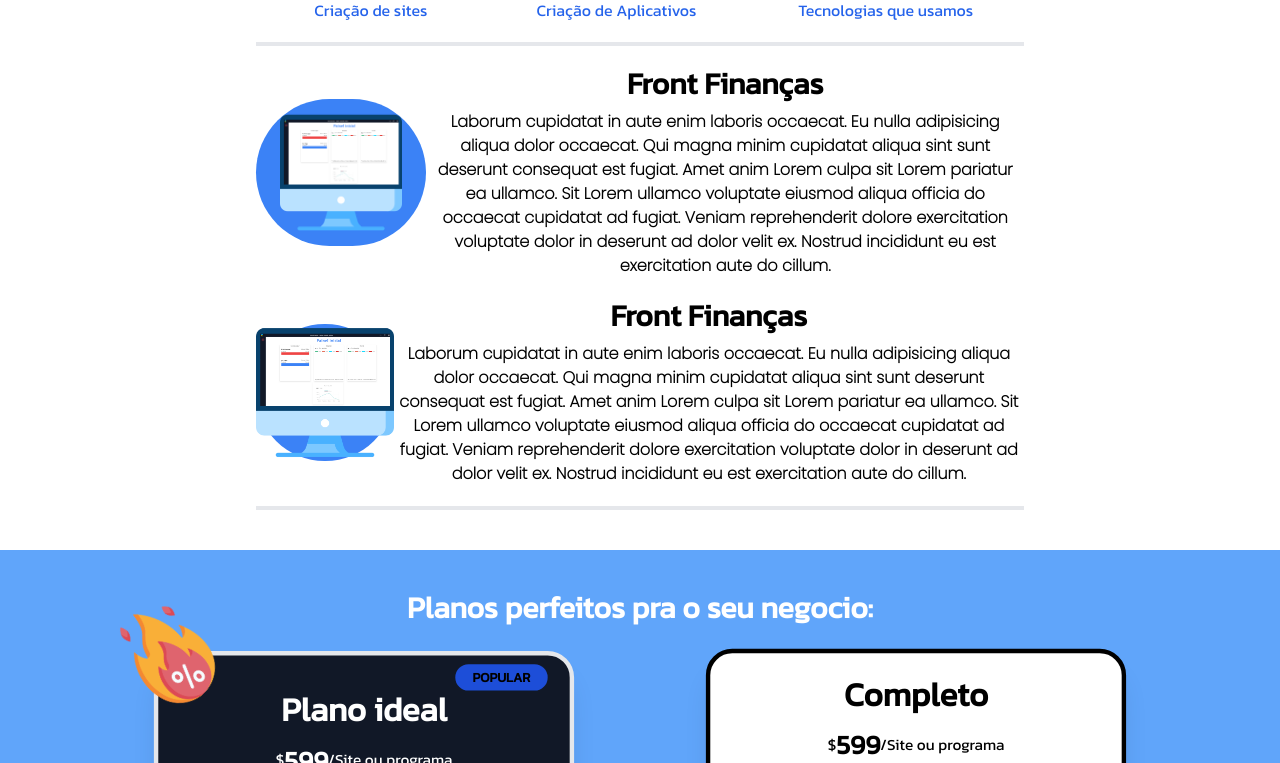
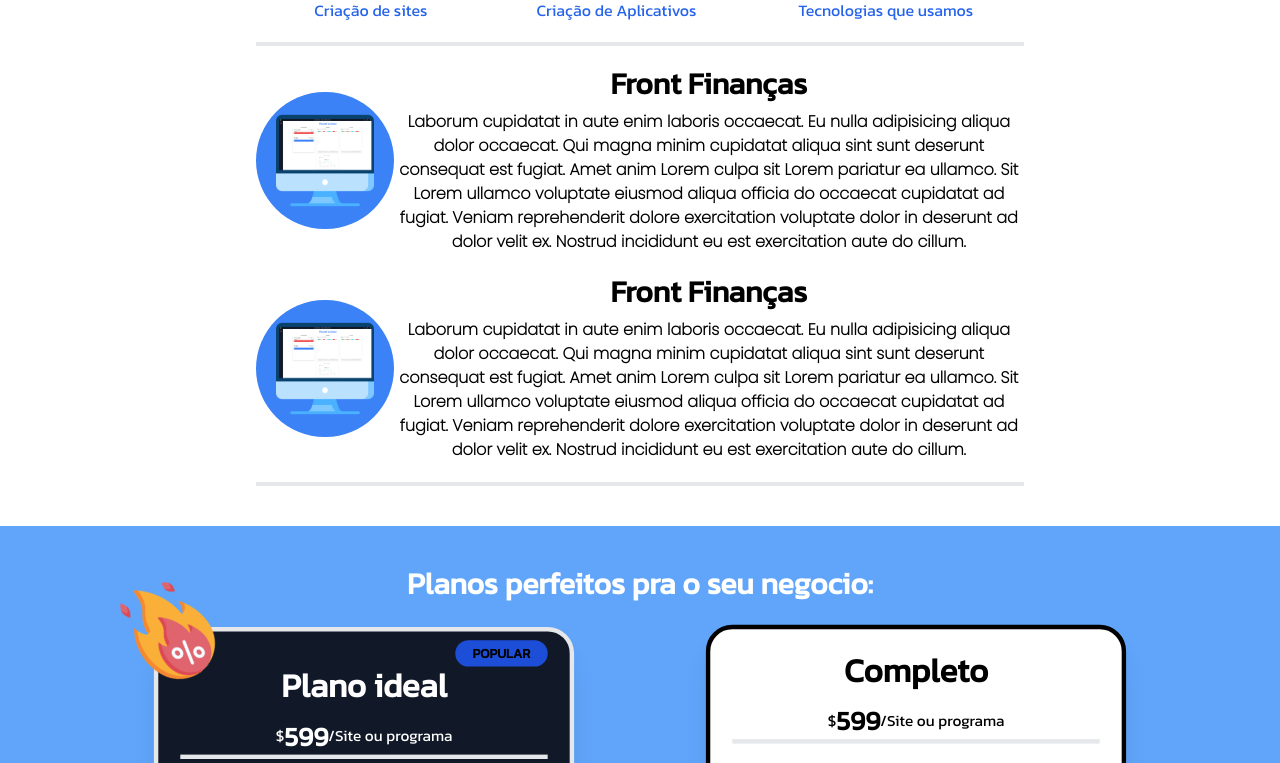
Before and after one commit to emanoel3578/portfolio-website, a Vue app: page / in a window 1280 px wide. Shown: the part 1737-2500 px from the top of the page. Built offline with nearby package versions, Linux system fonts and the light colour scheme.

Commit message:
adicionando animacao no sobrenos

```diff
--- a/src/components/Projetos.vue
+++ b/src/components/Projetos.vue
@@ -24,8 +24,8 @@
         <transition name="fade">
             <div v-show="sites" class="">
                 <div class="flex w-3/5 mx-auto my-0 items-center mb-5">
-                    <div class="flex rounded-full py-3 px-6 bg-blue-500 w-full">
-                        <img class="" src="img/computer.png">
+                    <div class="flex rounded-full bg-blue-500 w-full">
+                        <img class="p-5" src="img/computer.png">
                     </div>
 
                     <div class="flex flex-col">
@@ -45,7 +45,7 @@
 
                 <div class="flex w-3/5 mx-auto my-0  items-center mb-5">
                     <div class="flex rounded-full bg-blue-500 w-full">
-                        <img class="" src="img/computer.png">
+                        <img class="p-5" src="img/computer.png">
                     </div>
 
                     <div class="flex flex-col">
@@ -139,7 +139,7 @@ export default {
   opacity:1;
 }
 .fade-enter-active{
-  transition:all 3s ease;
+  transition:all 5s ease;
 }
 .fade-leave-from{
   opacity:1;
--- a/src/components/Sobrenos.vue
+++ b/src/components/Sobrenos.vue
@@ -6,7 +6,7 @@
 
                 <div class="flex justify-around">
                     <div class="mx-20 flex flex-col">
-                        <div class="flex">
+                        <div class="flex transition duration-500 ease-in-out transform hover:-translate-y-2 hover:scale-110">
                             <img src="img/iury.jpg" class="border-4 rounded-full border-white">
                         </div>
 
@@ -18,7 +18,7 @@
                     </div>
 
                     <div class="mx-20 flex flex-col">
-                        <div class="flex">
+                        <div class="flex transition duration-500 ease-in-out transform hover:-translate-y-2 hover:scale-110">
                             <img src="img/manel.jpg" class="border-4 rounded-full border-white">
                         </div>
                         <div class="flex justify-center pt-2">
@@ -31,7 +31,7 @@
                     </div>
 
                     <div class="mx-20 flex flex-col">
-                        <div class="flex">
+                        <div class="flex transition duration-500 ease-in-out transform hover:-translate-y-2 hover:scale-110">
                             <img src="img/manel.jpg" class="border-4 rounded-full border-white">
                         </div>
                         <div class="flex justify-center pt-2">
```
